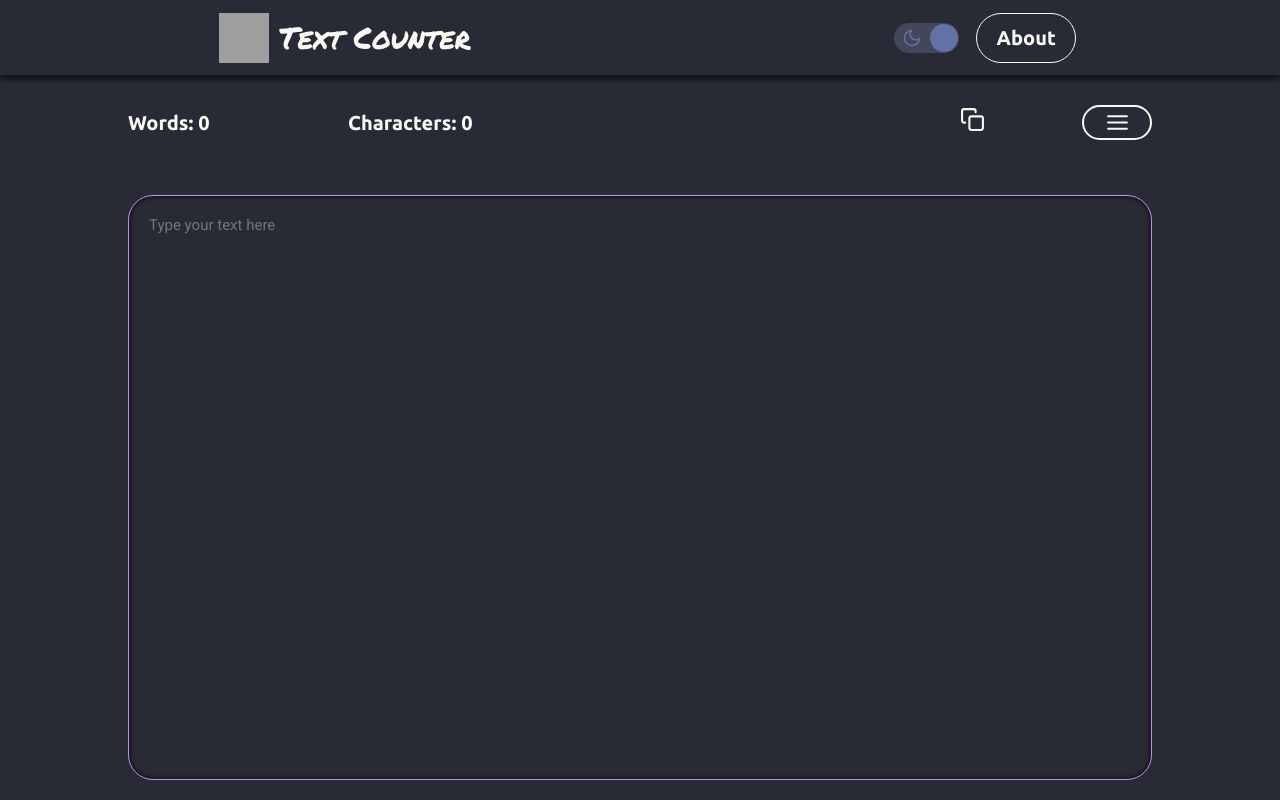
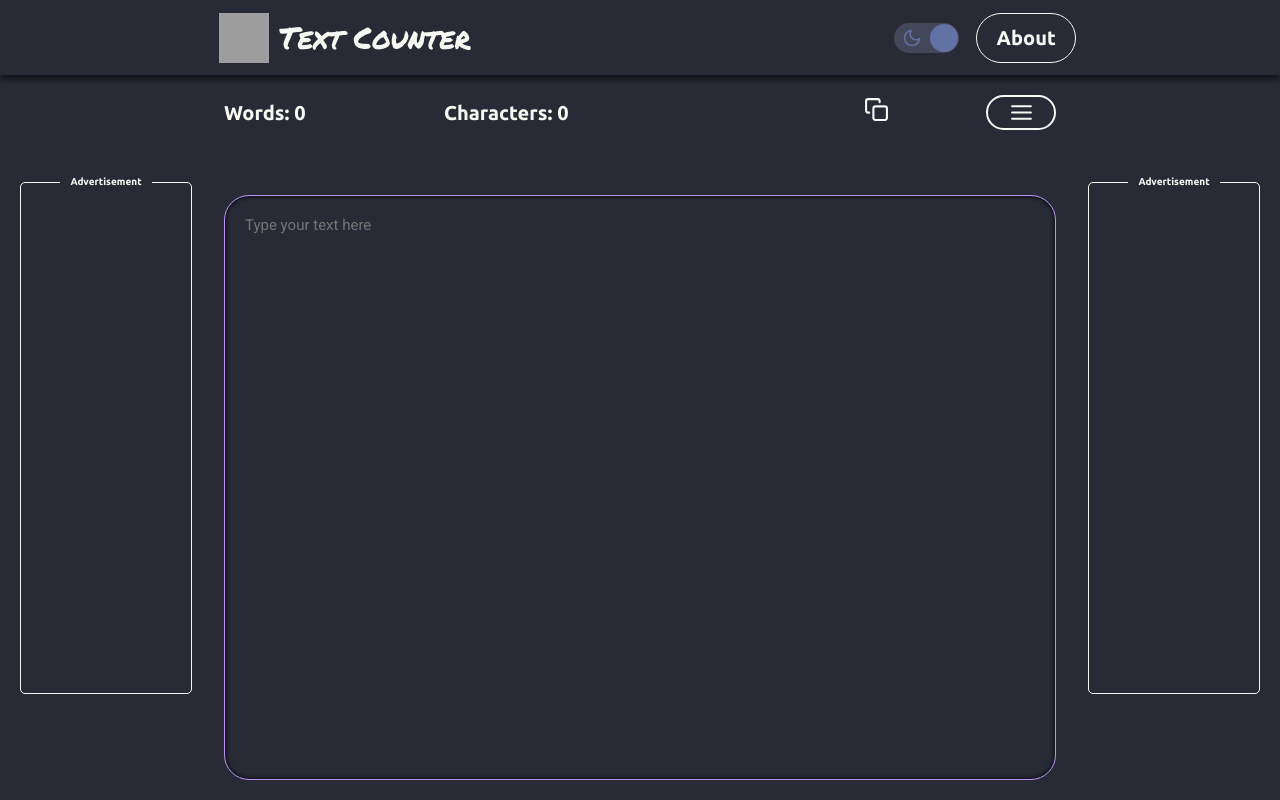
Before and after one commit to iago-mendes/textcounter, a Next.js app: page / in a window 1280 px wide. Built offline with nearby package versions, Linux system fonts and the light colour scheme; grey boxes are pictures that could not be loaded.

Commit message:
create componet to handle ads

```diff
--- /dev/null
+++ b/src/components/ContentWithAds.tsx
@@ -0,0 +1,30 @@
+import Container from '../styles/components/ContentWithAds'
+
+const ContentWithAds: React.FC = ({children}) =>
+{
+	return (
+		<Container>
+			<VerticalAd />
+			<main>
+				{children}
+			</main>
+			<VerticalAd />
+		</Container>
+	)
+}
+
+const VerticalAd: React.FC = () =>
+{
+	return (
+		<aside className='vertical'>
+			<div className='center'>
+				<div className="titleContainer">
+					<h1>Advertisement</h1>
+				</div>
+				<div className='ad' />
+			</div>
+		</aside>
+	)
+}
+
+export default ContentWithAds
--- a/src/pages/index.tsx
+++ b/src/pages/index.tsx
@@ -5,6 +5,7 @@ import {FiMenu, FiCopy} from 'react-icons/fi'
 import Container from '../styles/pages/index'
 import Options, {ShowInfo, defaultShowInfo, Features, defaultFeatures } from '../components/OptionsModal'
 import LetterDensity from '../components/LetterDensity'
+import ContentWithAds from '../components/ContentWithAds'
 
 const Home: React.FC = () =>
 {
@@ -89,6 +90,7 @@ const Home: React.FC = () =>
 				setFeatures={setFeatures}
 			/>
 			<LetterDensity isOpen={isLettersOpen} setIsOpen={setIsLettersOpen} text={text} />
+			<ContentWithAds>
 				<div className="infoButtonsContainer">
 					<div className="info">
 						{showInfo.words && <span className="showInfo">Words: {info.words}</span>}
@@ -122,6 +124,7 @@ const Home: React.FC = () =>
 					name="textarea"
 					placeholder="Type your text here"
 				/>
+			</ContentWithAds>
 		</Container>
 	)
 }
--- /dev/null
+++ b/src/styles/components/ContentWithAds.ts
@@ -0,0 +1,88 @@
+import styled from 'styled-components'
+
+const Container = styled.div`
+	display: flex;
+	flex-direction: row;
+	align-items: center;
+	justify-content: space-between;
+
+	padding: 2rem;
+	height: calc(100vh - 7.5rem);
+
+	main
+	{
+		height: 100%;
+
+		display: flex;
+		flex-direction: column;
+		align-items: center;
+		justify-content: space-between;
+	}
+
+	aside
+	{
+		border: ${p => p.theme.colors.text} solid 1px;
+		border-radius: 0.5rem;
+
+		position: relative;
+
+		.titleContainer
+		{
+			position: absolute;
+			top: -7px;
+			z-index: 1;
+
+			width: 100%;
+
+			display: flex;
+			justify-content: center;
+			align-items: center;
+
+			h1
+			{
+				background-color: ${p => p.theme.colors.primary};
+
+				padding-left: 1rem;
+				padding-right: 1rem;
+
+				font-family: Ubuntu;
+				font-weight: 400;
+				font-size: 1rem;
+				color: ${p => p.theme.colors.text};
+			}
+		}
+
+		.ad
+		{
+			/* background-color: green; */
+
+			margin: 0.5rem;
+		}
+	}
+
+	.vertical
+	{
+		.ad
+		{
+			width: 160px;
+			height: 500px;
+		}
+	}
+
+	@media (max-height: 615px)
+	{
+		justify-content: center;
+
+		main
+		{
+			width: 80vw;
+		}
+
+		aside
+		{
+			display: none;
+		}
+	}
+`
+
+export default Container
--- a/src/styles/pages/index.ts
+++ b/src/styles/pages/index.ts
@@ -1,18 +1,9 @@
 import styled from 'styled-components'
 
 const Container = styled.div`
-	display: flex;
-	flex-direction: column;
-	align-items: center;
-	justify-content: space-between;
-
-	padding: 2rem;
-	padding-top: 3rem;
-	height: calc(100vh - 7.5rem);
-
 	.infoButtonsContainer
 	{
-		width: 80vw;
+		width: 100%;
 		height: fit-content;
 
 		display: flex;
@@ -136,7 +127,7 @@ const Container = styled.div`
 
 		padding: 2rem;
 		height: calc(100vh - 7.5rem - 2 * 2rem - 8rem - 2rem);
-		width: 80vw;
+		width: 100%;
 		overflow: -moz-hidden-unscrollable;
 
 		color: ${p => p.theme.colors.text};
```
Lines whose indentation alone changed are shown as unchanged.
